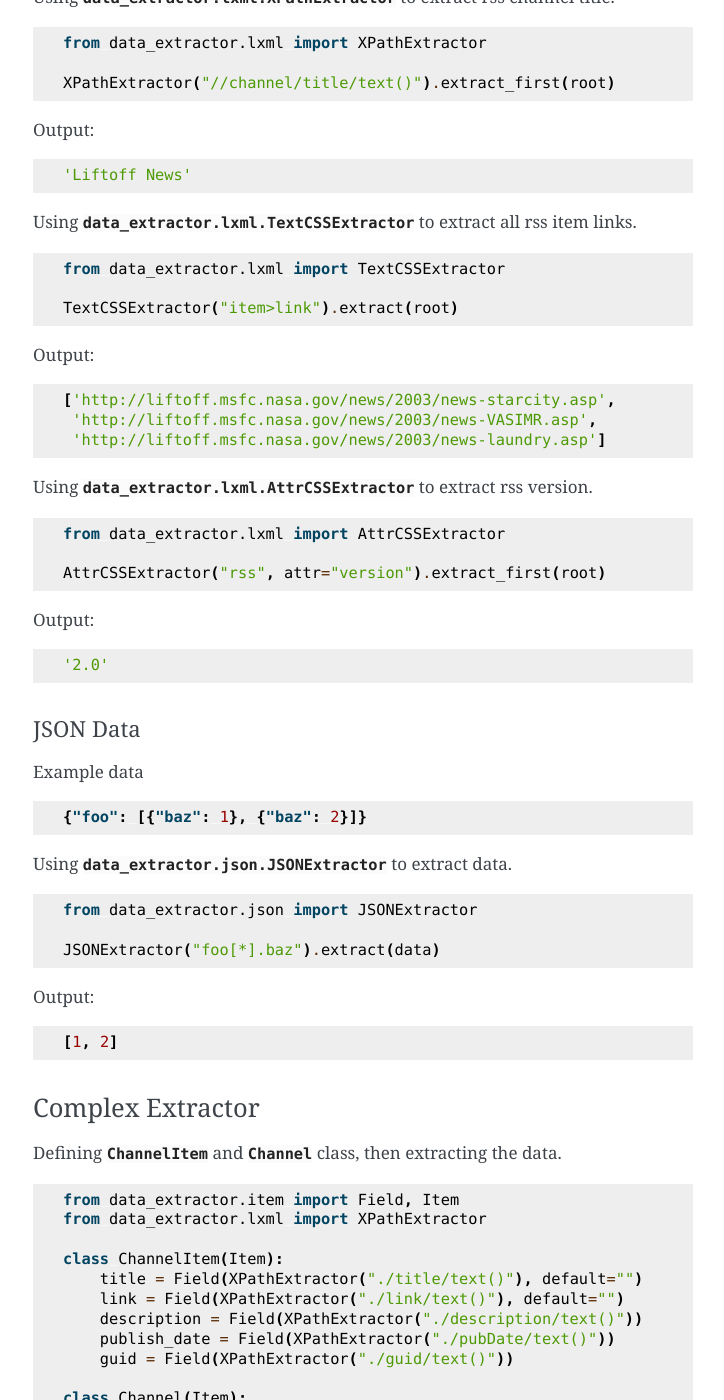
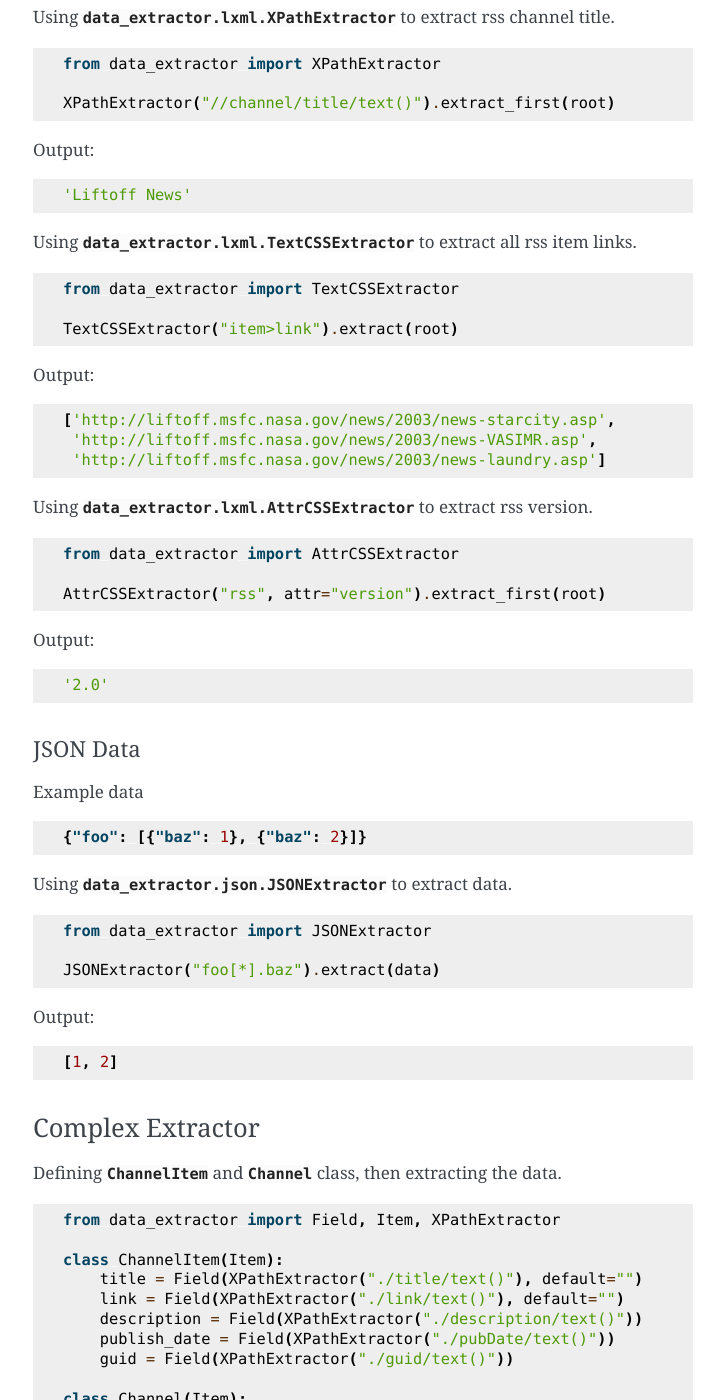
Before and after one commit to linw1995/data_extractor, a Sphinx documentation site: the page built from docs/source/quickstarts.rst, in a window 1280 px wide and 1400 px high, scrolled down 682 px. Shown: the whole window, without its empty margins (387-1111 px from the left). Built offline with Sphinx 7.4.7, drawn with Linux system fonts in a browser that asks for light colours; some of the changed text lies outside the part shown.

Commit message:
Update docs

```diff
--- a/docs/source/quickstarts.rst
+++ b/docs/source/quickstarts.rst
@@ -3,6 +3,8 @@ Quickstarts
 
 Installation
 ------------
+
+.. code-block:: shell
 
     pip install data-extractor
 
@@ -16,6 +18,8 @@ HTML or XML data
 ################
 
 Download RSS Sample file
+
+.. code-block:: shell
 
     wget http://www.rssboard.org/files/sample-rss-2.xml
 
@@ -33,7 +37,7 @@ Using :class:`data_extractor.lxml.XPathExtractor` to extract rss channel title.
 
 .. code-block:: python3
 
-    from data_extractor.lxml import XPathExtractor
+    from data_extractor import XPathExtractor
 
     XPathExtractor("//channel/title/text()").extract_first(root)
 
@@ -48,7 +52,7 @@ to extract all rss item links.
 
 .. code-block:: python3
 
-    from data_extractor.lxml import TextCSSExtractor
+    from data_extractor import TextCSSExtractor
 
     TextCSSExtractor("item>link").extract(root)
 
@@ -65,7 +69,7 @@ Using :class:`data_extractor.lxml.AttrCSSExtractor` to extract rss version.
 
 .. code-block:: python3
 
-    from data_extractor.lxml import AttrCSSExtractor
+    from data_extractor import AttrCSSExtractor
 
     AttrCSSExtractor("rss", attr="version").extract_first(root)
 
@@ -88,7 +92,7 @@ Using :class:`data_extractor.json.JSONExtractor` to extract data.
 
 .. code-block:: python3
 
-    from data_extractor.json import JSONExtractor
+    from data_extractor import JSONExtractor
 
     JSONExtractor("foo[*].baz").extract(data)
 
@@ -106,8 +110,7 @@ then extracting the data.
 
 .. code-block:: python3
 
-    from data_extractor.item import Field, Item
-    from data_extractor.lxml import XPathExtractor
+    from data_extractor import Field, Item, XPathExtractor
 
     class ChannelItem(Item):
         title = Field(XPathExtractor("./title/text()"), default="")
@@ -134,7 +137,7 @@ Extracting the rss data from file
 
 .. code-block:: python3
 
-    from data_extractor.lxml import XPathExtractor
+    from data_extractor import XPathExtractor
 
     Channel(XPathExtractor("//channel")).extract(root)
 
@@ -190,7 +193,7 @@ Or just extracting the channel item from file.
 
 .. code-block:: python3
 
-    from data_extractor.lxml import XPathExtractor
+    from data_extractor import XPathExtractor
 
     ChannelItem(XPathExtractor("//channel/item"), is_many=True).extract(root)
 
```
Also changed, not shown: 3 other files.
